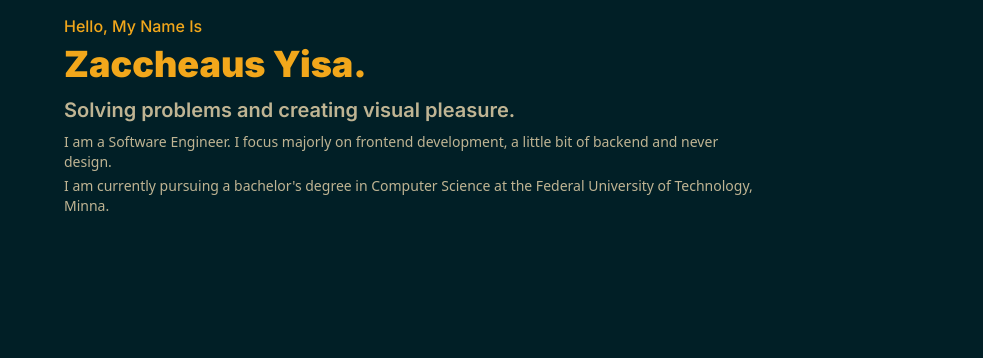
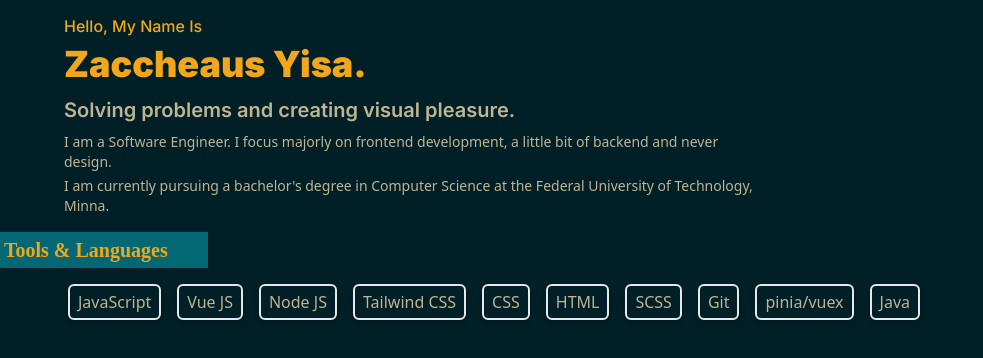
Before and after one commit to Ndace-hash/Talk-With-Zach, a Vue app: page / in a window 1280 px wide. Shown: the top 358 px of the page, without its empty margins (0-983 px from the left). Built offline with nearby package versions, Linux system fonts and the light colour scheme; a web font is replaced by a local one.

Commit message:
feat: created skils section

```diff
--- a/src/App.vue
+++ b/src/App.vue
@@ -1,9 +1,11 @@
 <script setup>
 import AppHero from "./components/AppHero.vue";
+import AppSkills from "./components/skills/AppSkills.vue";
 </script>
 
 <template>
   <div>
     <AppHero />
+    <AppSkills />
   </div>
 </template>
--- /dev/null
+++ b/src/components/skills/AppSkills.vue
@@ -0,0 +1,39 @@
+<template>
+  <section class="mt-4">
+    <h2
+      class="font-secondary capitalize text-xl font-semibold inline-block py-1 pl-1 pr-10 text-start bg-dark-blue text-primary"
+    >
+      Tools & languages
+    </h2>
+
+    <div
+      class="flex gap-2 gap-y-4 flex-wrap mt-4 w-full max-w-xl lg:px-16 px-4 md:px-8 md:container mx-auto"
+    >
+      <SkillCard v-for="skill in skills" :skill="skill" :key="skill" />
+    </div>
+  </section>
+</template>
+
+<script>
+import SkillCard from "./SkillCard.vue";
+import { ref } from "vue";
+export default {
+  setup() {
+    const skills = ref([
+      "JavaScript",
+      "Vue JS",
+      "Node JS",
+      "Tailwind CSS",
+      "CSS",
+      "HTML",
+      "SCSS",
+      "Git",
+      "pinia/vuex",
+      "Java",
+    ]);
+
+    return { skills };
+  },
+  components: { SkillCard },
+};
+</script>
--- /dev/null
+++ b/src/components/skills/SkillCard.vue
@@ -0,0 +1,15 @@
+<template>
+  <div
+    class="py-1 px-2 text-center border-2 shadow-md inline-block rounded-md mx-1"
+  >
+    {{ skill }}
+  </div>
+</template>
+
+<script>
+export default {
+  props: {
+    skill: String,
+  },
+};
+</script>
--- a/tailwind.config.js
+++ b/tailwind.config.js
@@ -10,6 +10,7 @@ export default {
       colors: {
         primary: "#F2A71B",
         secondary: "#011F26",
+        "dark-blue": "#036873",
       },
     },
   },
```
